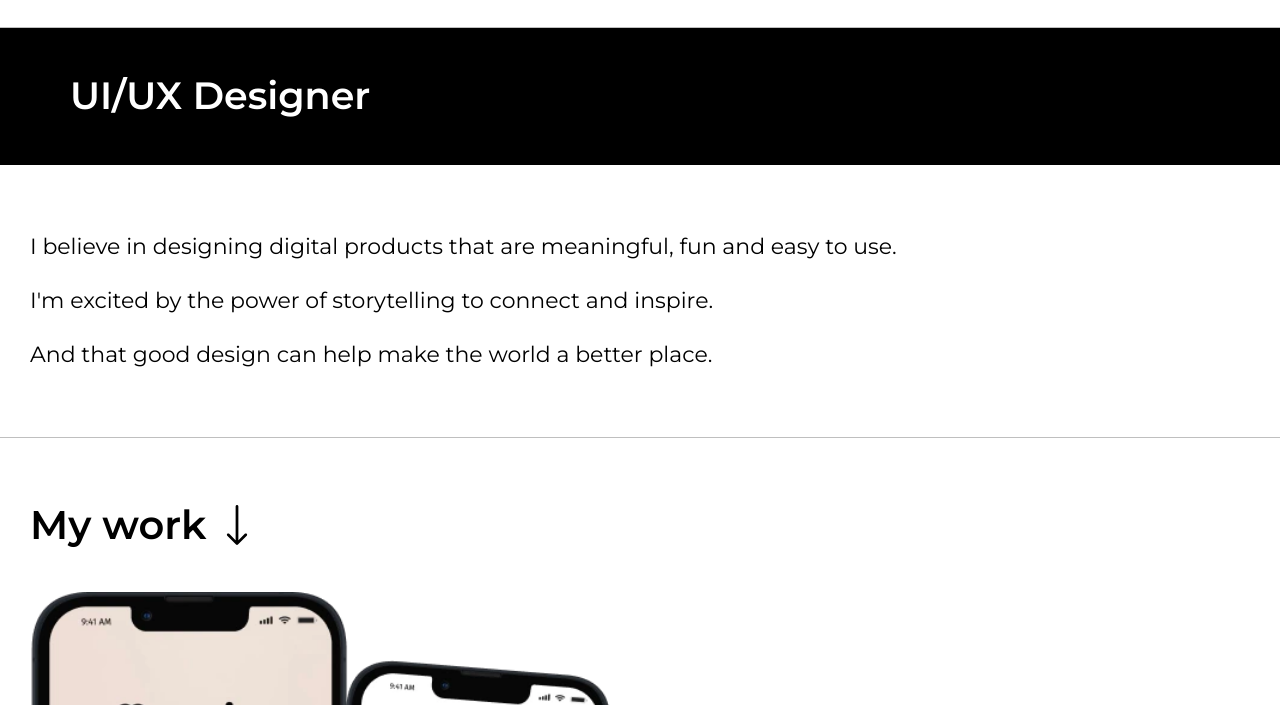
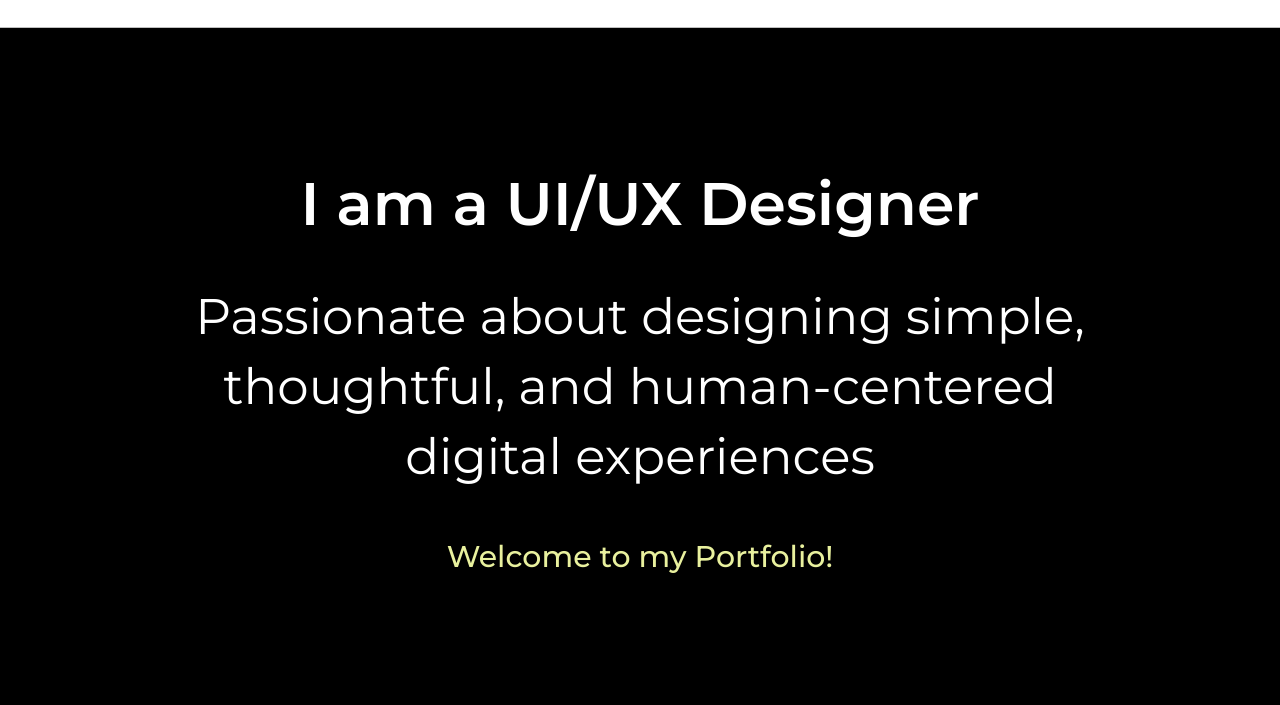
Before and after one commit to Hoste-Cel/Portfolio-Site-Ce-lia, a plain HTML site: page index.html in a window 1280 px wide. Shown: the part 95-800 px from the top of the page. Drawn offline with nearby package versions, Linux system fonts and the light colour scheme.

Commit message:
updated css

```diff
--- a/css/styles.css
+++ b/css/styles.css
@@ -171,6 +171,7 @@ nav>ul>li>a.current{
 .h1-container_background{
     background-color: #000000;
     width: 100%;
+    padding-block: 50px;
 }
 .h1-container{
     color: #FFFFFF;
@@ -178,6 +179,44 @@ nav>ul>li>a.current{
     margin: 0 auto;
     padding: 1px 15px;
 }
+.h1-container h1{
+    font-size: 3.4rem;
+    align-items: center;
+    display: flex;
+    justify-content: center;
+    align-items: center;
+    text-align: center;
+}
+.h1-container h2{
+    font-size: 2.6rem;
+    font-weight: 300;
+    line-height: 1.4;
+    text-align: center;
+    align-items: center;
+    display: flex;
+    justify-content: center;
+    align-items: center;
+    margin-inline: 20px;
+}
+.h1-container p{
+    font-size: 1.8rem;
+    font-weight: 500;
+    color: #E9F19E;
+    text-align: center;
+    align-items: center;
+    display: flex;
+    justify-content: center;
+    align-items: center;
+    margin-inline: 20px;
+}
+.my-work-container{
+    display: flex;
+    justify-content: center;
+    align-items: center;
+    margin-inline: 100px;
+    margin-block: 30px;
+}
+
 
 /*Styling list Home page*/
 .no-list-styles{
@@ -341,10 +380,15 @@ h2.contact{
     color: #FFFFFF;
     margin-bottom: 0px;
     font-weight: 500;
+    text-align: center;
 }
 .container-resume{
     margin-bottom: 20px;
+    display: flex;
+    justify-content: center;
+    align-items: center;
 }
+
 
 /*styling section title "My Joruney"*/
 .section-title_journey{
@@ -577,6 +621,7 @@ a.case-study-button:active{
     .container{
         padding: 0 20px ;
     }
+
     .container--no-padding{
         padding: 0;
     }
@@ -603,14 +648,49 @@ a.case-study-button:active{
     }
     .h1-container_background{
         width: 100%;
-        padding: 10px 0;
+        padding: 80px 0;
+
     }
     .h1-container{
         padding: 0 20px;
     }
     .h1-container h1{
-        font-size: 3rem;
+        font-size: 5rem;
+        align-items: center;
+        display: flex;
+        justify-content: center;
+        align-items: center;
     }
+    .h1-container h2{
+        font-size: 3.8rem;
+        font-weight: 300;
+        line-height: 1.4;
+        text-align: center;
+        align-items: center;
+        display: flex;
+        justify-content: center;
+        align-items: center;
+        margin-inline: 60px;
+    }
+    .h1-container p{
+        font-size: 2.8rem;
+        font-weight: 500;
+        color: #E9F19E;
+        text-align: center;
+        align-items: center;
+        display: flex;
+        justify-content: center;
+        align-items: center;
+        margin-inline: 60px;
+    }
+    .my-work-container{
+        display: flex;
+        justify-content: center;
+        align-items: center;
+        margin-inline: 100px;
+        margin-bottom: 50px;
+    }
+
     #hero-section{
         margin-bottom: 20px;
     }
@@ -643,6 +723,13 @@ a.case-study-button:active{
     .project-card_content-wrapper h3{
         font-size: 2.4rem;
     }
+    .all-projects{
+        display: flex;
+        justify-content: center;
+        align-items: center;
+        padding-block: 40px;
+    }
+
 
     /*Styling Contact*/
     .contact-box{
@@ -691,11 +778,24 @@ a.case-study-button:active{
         padding-top: 4rem;
         align-items: start;
     }
+
     .intro_media-wrapper img{
         aspect-ratio: 16/9;
         object-fit: cover;
         object-position: 0 46%;
     }
+    .intro-content-wrapper h1{
+        align-items: center;
+        text-align: center;
+    }
+    .container-resume{
+        margin-bottom: 20px;
+        display: flex;
+        justify-content: left;
+        align-items: left;
+    }
+
+
 
     .section-title_journey{
         margin-top: 40px;
@@ -812,15 +912,48 @@ a.case-study-button:active{
     .h1-container_background{
         background-color: #000000;
         width: 100%;
-        padding: 20px 0;
+        padding: 100px 0;
     }
     .h1-container{
         color: #FFFFFF;
-        padding: 0 30px;
     }
     .h1-container h1{
-        font-size: 3.8rem;
+        font-size: 6rem;
+        align-items: center;
+        display: flex;
+        justify-content: center;
+        align-items: center;
     }
+    .h1-container h2{
+        font-size: 5rem;
+        font-weight: 300;
+        line-height: 1.4;
+        text-align: center;
+        align-items: center;
+        display: flex;
+        justify-content: center;
+        align-items: center;
+        margin-inline: 100px;
+    }
+    .h1-container p{
+        font-size: 3rem;
+        font-weight: 500;
+        color: #E9F19E;
+        text-align: center;
+        align-items: center;
+        display: flex;
+        justify-content: center;
+        align-items: center;
+        margin-inline: 100px;
+    }
+    .my-work-container{
+        display: flex;
+        justify-content: center;
+        align-items: center;
+        margin-inline: 100px;
+        margin-bottom: 80px;
+    }
+
     #hero-section{
         margin-bottom: 30px;
     }
@@ -859,6 +992,14 @@ a.case-study-button:active{
     .project-card_content-wrapper p{
         font-size: 1.8rem;
     }
+    .all-projects{
+        display: flex;
+        justify-content: center;
+        align-items: center;
+        padding-block: 60px;
+    }
+
+
     .contact-box{
         padding: 50px 0;
     }
@@ -910,9 +1051,14 @@ a.case-study-button:active{
         font-weight: 500;
         font-size: 3.8rem;
         line-height: 1.3;
+        align-items: center;
+        text-align: center;
     }
     .container-resume{
         margin-bottom: 20px;
+        display: flex;
+        justify-content: center;
+        align-items: center;
     }
     .about-content_main{
         display: grid;
--- a/index.html
+++ b/index.html
@@ -34,23 +34,14 @@
         <section id="hero-section" class="hero">
             <div class="h1-container_background">
                 <div class="h1-container">
-                    <h1>UI/UX Designer</h1>
+                    <h1>I am a UI/UX Designer</h1>
+                    <h2>Passionate about designing simple, thoughtful, and human-centered digital experiences </h2>
+                    <p>Welcome to my Portfolio!</p>
                 </div>
-            </div>
-            <div class="hero_list-wrapper-full">
-                <div class="container">
-                    <div class="hero_list-wrapper">
-                        <ul class="no-list-styles">
-                            <li>I believe in designing digital products that are meaningful, fun and easy to use.</li>
-                            <li>I'm excited by the power of storytelling to connect and inspire.</li>
-                            <li>And that good design can help make the world a better place.</li>
-                        </ul>
-                    </div>
-                  </div>
             </div>
         </section>
         <section id="projects-section" class="projects">
-                <div class="container">
+                <div class="container my-work-container">
                     <div class="section-title_my-work">
                         <h2 class="h1 section-title">My work</h2>
                         <img src="img/down-arrow.svg" alt="down-arrow_my-work" class="down-arrow"/>
```
Also changed, not shown: project-pot.html (+0 -2 lines).
